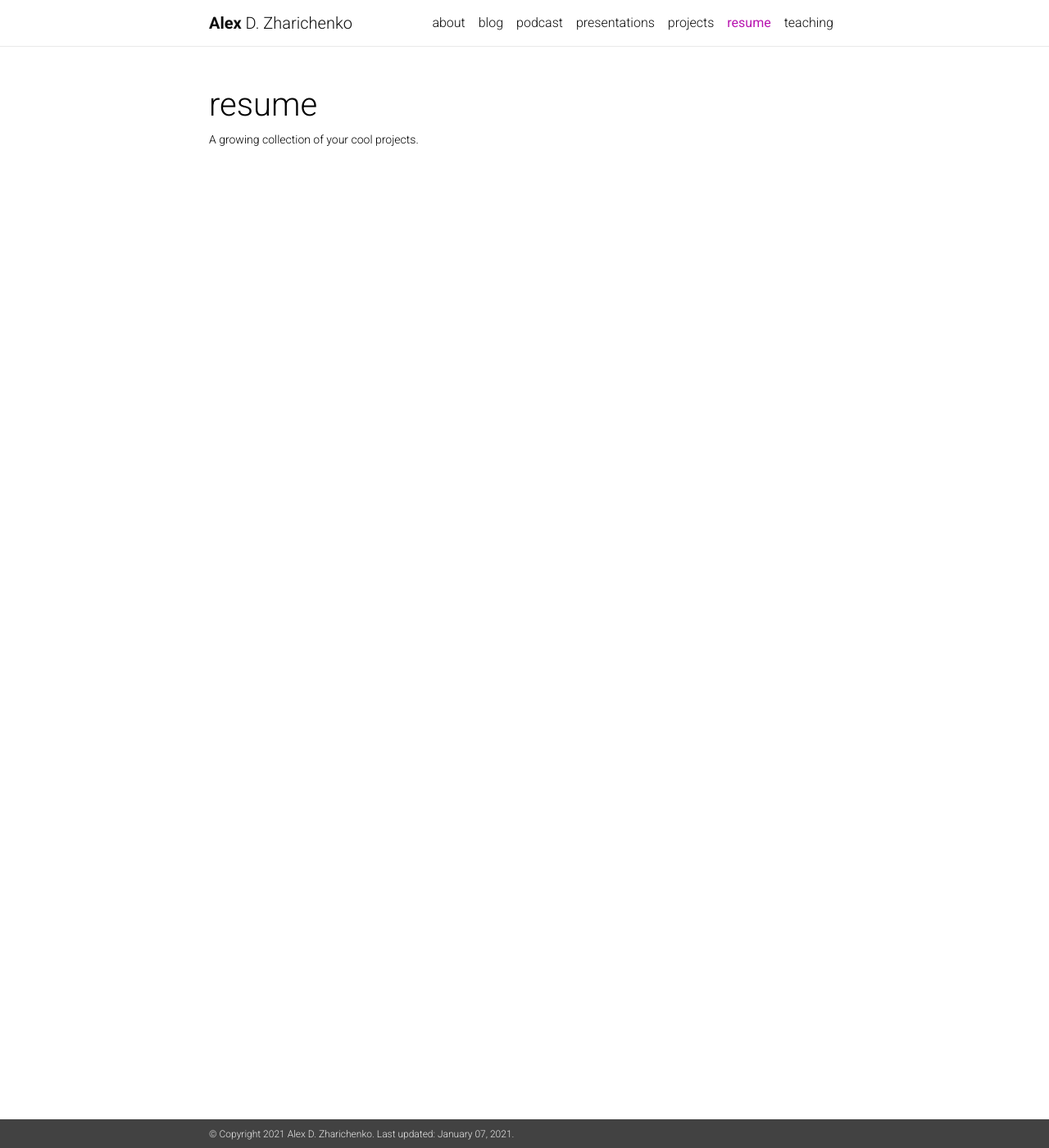
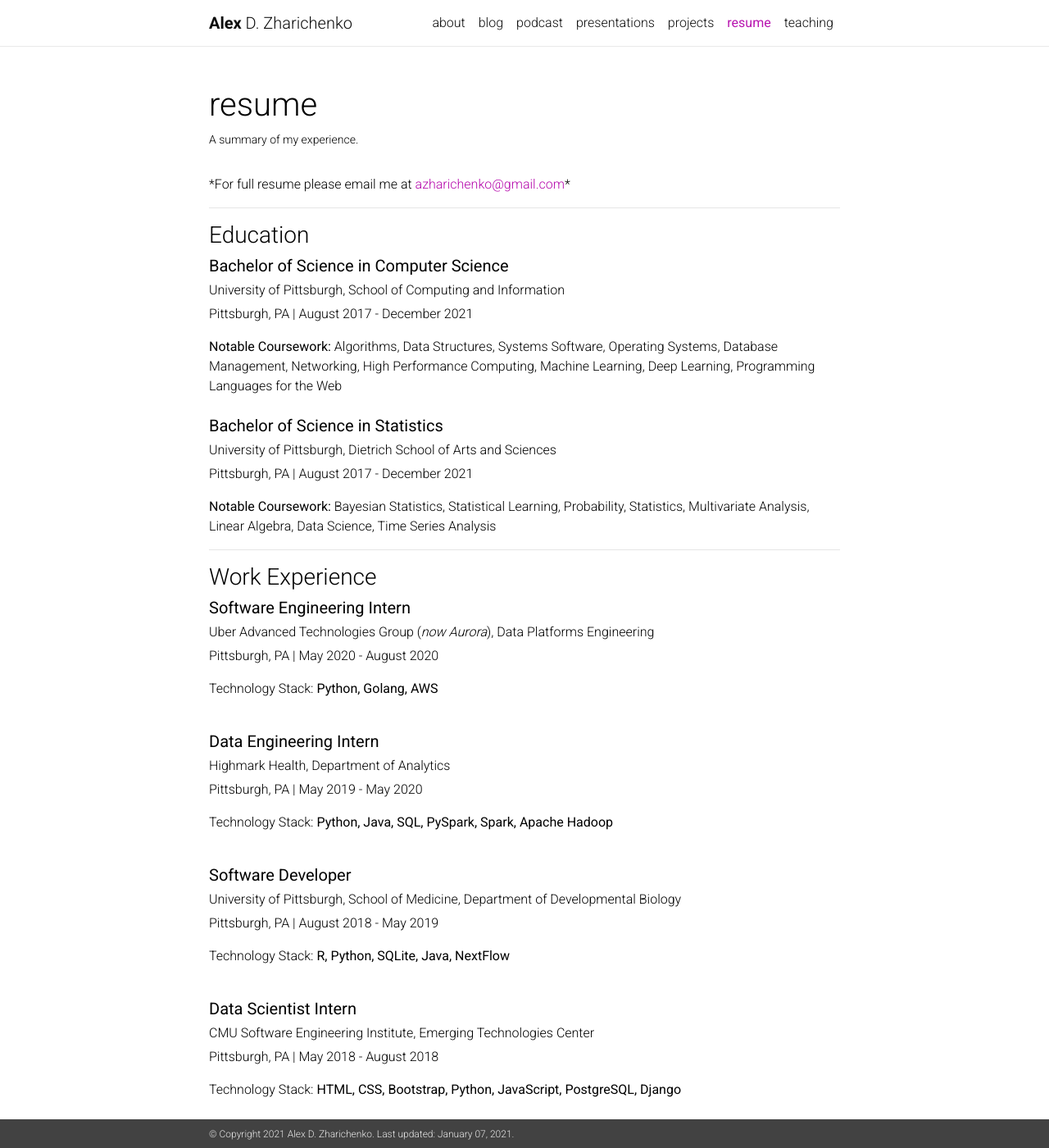
Before and after one commit to azharichenko/alexzharichenko.me, a Jekyll site: the page built from _pages/resume.html, in a window 1280 px wide and 1400 px high. Shown: the whole window at 82% size. Built offline with Jekyll 4.4.1, drawn with Linux system fonts in a browser that asks for light colours; nearby versions of some CDN libraries; a style sheet for code colours, icons or effects is not loaded.

Commit message:
Added basic resume and removed old site source

```diff
--- a/_config.yml
+++ b/_config.yml
@@ -12,7 +12,7 @@ description: > # the ">" symbol means to ignore newlines until "footer_text:"
 footer_text:
 
 url:  # the base hostname & protocol for your site
-baseurl:  # the subpath of your site, e.g. /blog/
+baseurl: # the subpath of your site, e.g. /blog/
 last_updated: true # set to true if you want to display last updated in the footer
 
 # -----------------------------------------------------------------------------
--- a/_backup/_data/experiences.yaml
+++ b/_data/experiences.yaml
@@ -1,19 +1,17 @@
-- organization: Uber Advanced Technologies Group
+- organization: Uber Advanced Technologies Group (<i>now Aurora</i>), Data Platforms Engineering
   position: Software Engineering Intern
   location: Pittsburgh, PA
   start-date: May 2020
-  accomplishments:
   technologies:
+    - Python
     - Golang
-    - Python
     - AWS
-  end-date: Future
+  end-date: August 2020
 
-- organization: Highmark Health
+- organization: Highmark Health, Department of Analytics
   position: Data Engineering Intern
   location: Pittsburgh, PA
   start-date: May 2019
-  accomplishments:
   technologies:
     - Python
     - Java
@@ -23,12 +21,10 @@
     - Apache Hadoop
   end-date: May 2020
 
-
-- organization: University of Pittsburgh Department of Developmental Biology
+- organization: University of Pittsburgh, School of Medicine, Department of Developmental Biology
   position: Software Developer
   location: Pittsburgh, PA
   start-date: August 2018
-  accomplishments:
   technologies:
     - R
     - Python
@@ -37,10 +33,9 @@
     - NextFlow
   end-date: May 2019
 
-- organization: CMU Software Engineering Institute (ETC)
-  position: Software Engineering Intern
+- organization: CMU Software Engineering Institute, Emerging Technologies Center
+  position: Data Scientist Intern
   location: Pittsburgh, PA
-  accomplishments:
   technologies:
     - HTML
     - CSS
--- a/_backup/_data/personal.yaml
+++ b/_data/personal.yaml
@@ -1,26 +1,3 @@
-languages:
-  - Python
-  - R
-  - Java
-  - C
-  - JavaScript
-  - HTML
-  - CSS
-  - SQL
-technologies:
-  - Git/GitHub
-  - Windows/Linux
-  - PostgreSQL
-  - SQLite
-  - Tableau
-  - Google Cloud
-libraries:
-  - Flask
-  - Django
-  - Tidyverse
-  - Numpy/SciPy
-  - Boostrap
-  - PySpark
 activites:
   - organization: Pitt Computer Science Club
     position: Business Manager
--- /dev/null
+++ b/_pages/resume.html
@@ -0,0 +1,64 @@
+---
+layout: page
+title: resume
+permalink: /resume/
+description: A summary of my experience.
+nav: true
+social: true
+---
+
+*For full resume please email me at <a href="mailto:azharichenko@gmail.com">azharichenko@gmail.com</a>*
+
+<hr/>
+
+<h3>Education</h3>
+
+<h5><b>Bachelor of Science in Computer Science</b></h5>
+<h6>University of Pittsburgh, School of Computing and Information</h6>
+<p>Pittsburgh, PA | August 2017 - December 2021</p>
+<b>Notable Coursework:</b> Algorithms, Data Structures, Systems Software, Operating Systems, Database Management, Networking, High Performance Computing, Machine Learning, Deep Learning, Programming Languages for the Web
+
+<br/><br/>
+
+<h5><b>Bachelor of Science in Statistics</b></h5>
+<h6>University of Pittsburgh, Dietrich School of Arts and Sciences</h6>
+<p>Pittsburgh, PA | August 2017 - December 2021</p>
+<b>Notable Coursework:</b> Bayesian Statistics, Statistical Learning, Probability, Statistics, Multivariate Analysis, Linear Algebra, Data Science, Time Series Analysis
+
+<hr/>
+
+<h3>Work Experience</h3>
+{% for experience in site.data.experiences %}
+  <h5><b>{{ experience.position }}</b></h5>
+  <h6>{{ experience.organization }}</h6>
+  <p>{{ experience.location }} | {{ experience.start-date }} - {{ experience.end-date }}</p>
+  <p>
+    Technology Stack:<b>
+    {% for technology in experience.technologies %}
+      {% if forloop.last == false %}
+        {{ technology }},
+      {% else %}
+        {{ technology }}
+      {% endif %}
+    {% endfor %}
+    </b>
+  </p>
+    {% if forloop.last == false %}
+      <br/>
+    {% endif %}
+{% endfor %}
+
+
+<!-- <h1>Activites</h1>
+{% for activity in site.data.personal.activites %}
+<div class="section-content">
+        <div class="cols">
+          <div class="cols-left">
+            <b>{{ activity.organization }}</b> - {{ activity.position }}
+          </div>
+          <div class="cols-right range">
+            {{ activity.start-date }}{% if activity.end-date %} - {{ activity.end-date }}{% endif %}
+          </div>
+        </div>
+      </div>
+      {% endfor %} -->
--- a/_pages/resume.md
+++ /dev/null
@@ -1,7 +0,0 @@
----
-layout: page
-title: resume
-permalink: /resume/
-description: A growing collection of your cool projects.
-nav: true
----
```
Also changed, not shown: _backup/404.html (deleted, +0 -24 lines), _backup/Gemfile (deleted, +0 -29 lines), _backup/_config.yml (deleted, +0 -39 lines), _backup/_data/projects.yaml (deleted, +0 -24 lines), _backup/_includes/header.html (deleted, +0 -143 lines), _backup/_layouts/home.html (deleted, +0 -24 lines), _backup/about.md (deleted, +0 -18 lines), _backup/index.html (deleted, +0 -108 lines), _pages/about.md (+1 -1 lines), _pages/projects.md (+1 -1 lines), README.md (renamed from _backup/README.md), _backup/Gemfile.lock (deleted), 2 other files.
